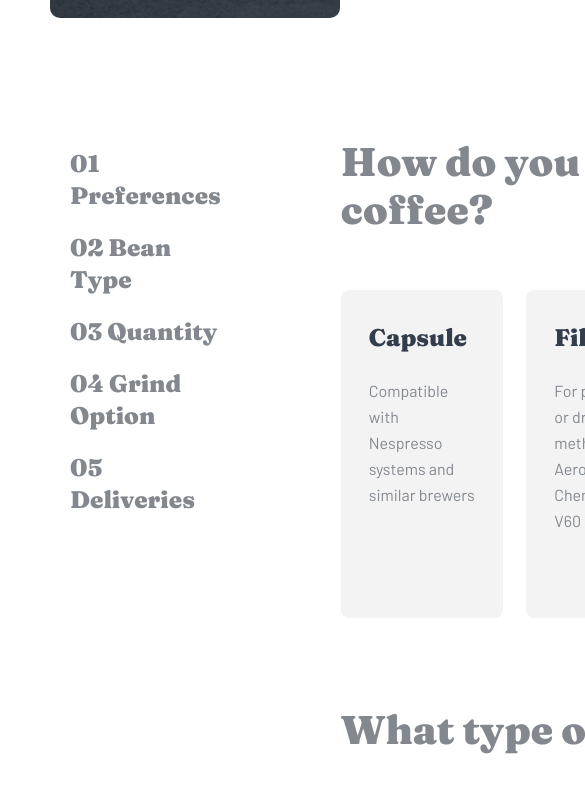
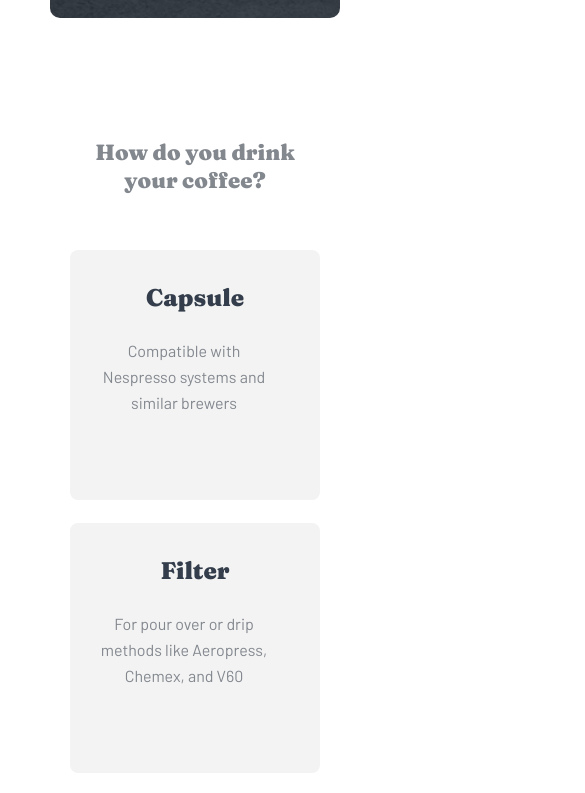
Before and after one commit to ErgashevNur/Coffeeroasters, a plain HTML site: page pages/plan.html in a window 390 px wide. Shown: the part 1880-2673 px from the top of the page, 585 px wide, since content can reach past the window. Drawn offline with Linux system fonts and the light colour scheme.

Commit message:
Cofeeroasters

```diff
--- a/scss/pages/_plan.scss
+++ b/scss/pages/_plan.scss
@@ -223,6 +223,12 @@
   }
 }
 
+@media screen and (max-width: 900px) {
+  .menu {
+    display: none;
+  }
+}
+
 @media screen and (max-width: 870px) {
   .plan-page__content__box p {
     max-width: 200px;
@@ -293,12 +299,25 @@
   .steps-second-clone {
     display: none;
   }
+
+  .options {
+    flex-direction: column;
+  }
+
+  .content h2 {
+    font-size: 25px;
+    line-height: 30px;
+  }
 }
 
 @media screen and (max-width: 560px) {
   .plan__header {
     background-image: url(../img/plan/mobile/image-hero-blackcup.jpg);
     padding: 100px 24px;
+  }
+
+  .option {
+    text-align: center;
   }
 }
 
@@ -312,6 +331,12 @@
   .how-it-clone__content {
     height: 1300px;
   }
+
+  .content h2 {
+    font-size: 22px;
+    line-height: 28px;
+    text-align: center;
+  }
 }
 
 @media screen and (max-width: 345px) {
```
Also changed, not shown: css/main.css, 1 other file.
